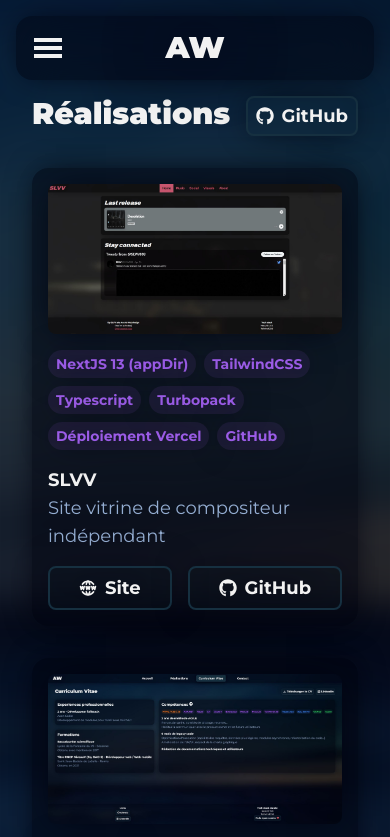
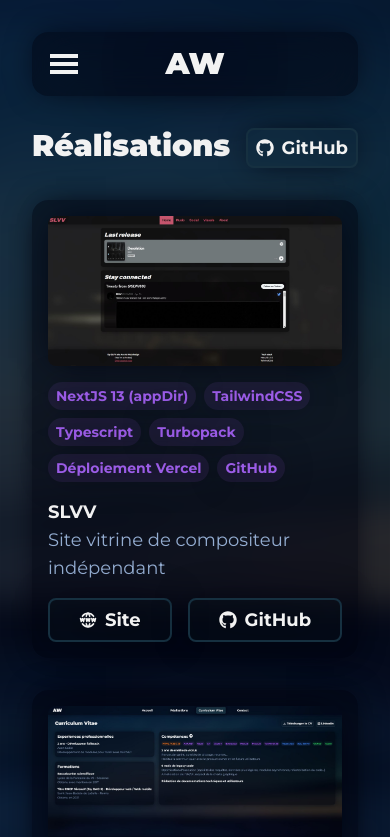
Before and after one commit to ArvoisWebDesign/arvoiswebdesign, a Next.js app: page /productions in a window 390 px wide. Shown: the top 837 px of the page. Built offline with nearby package versions, Linux system fonts and the light colour scheme.

Commit message:
Small margins and responsive changes

```diff
--- a/app/(components)/header.tsx
+++ b/app/(components)/header.tsx
@@ -7,7 +7,7 @@
 
 export default function Header() {
     return (
-        <header className="fixed z-50 w-screen min-h-16 p-4">
+        <header className="fixed z-50 min-h-16 p-8 w-full">
             <div className="backdrop-blur-xl animate-opacity grid grid-cols-[1fr_auto_1fr]
                 bg-aw-dark/50 shadow-aw-dark-8
                 lg:rounded-full rounded-2xl">
--- a/app/layout.tsx
+++ b/app/layout.tsx
@@ -73,7 +73,7 @@
                 grid grid-rows-[auto_min-content_repeat(999,0px)] min-h-screen">
                 <Header />
 
-                <main className="p-8 mt-16">
+                <main className="p-8 mt-24">
                     {children}
                 </main>
 
--- a/app/productions/page.tsx
+++ b/app/productions/page.tsx
@@ -7,8 +7,8 @@
 
 export default function Productions() {
     return (
-        <>
-            <div className="flex flex-row mb-8">
+        <div className="flex flex-col gap-8 w-fit mx-auto">
+            <div className="flex flex-row">
                 <h1 className="font-black text-3xl">Réalisations</h1>
 
                 <div className="ml-auto">
@@ -81,6 +81,6 @@
                     )
                 })}
             </div>
-        </>
+        </div>
     )
 }
```
